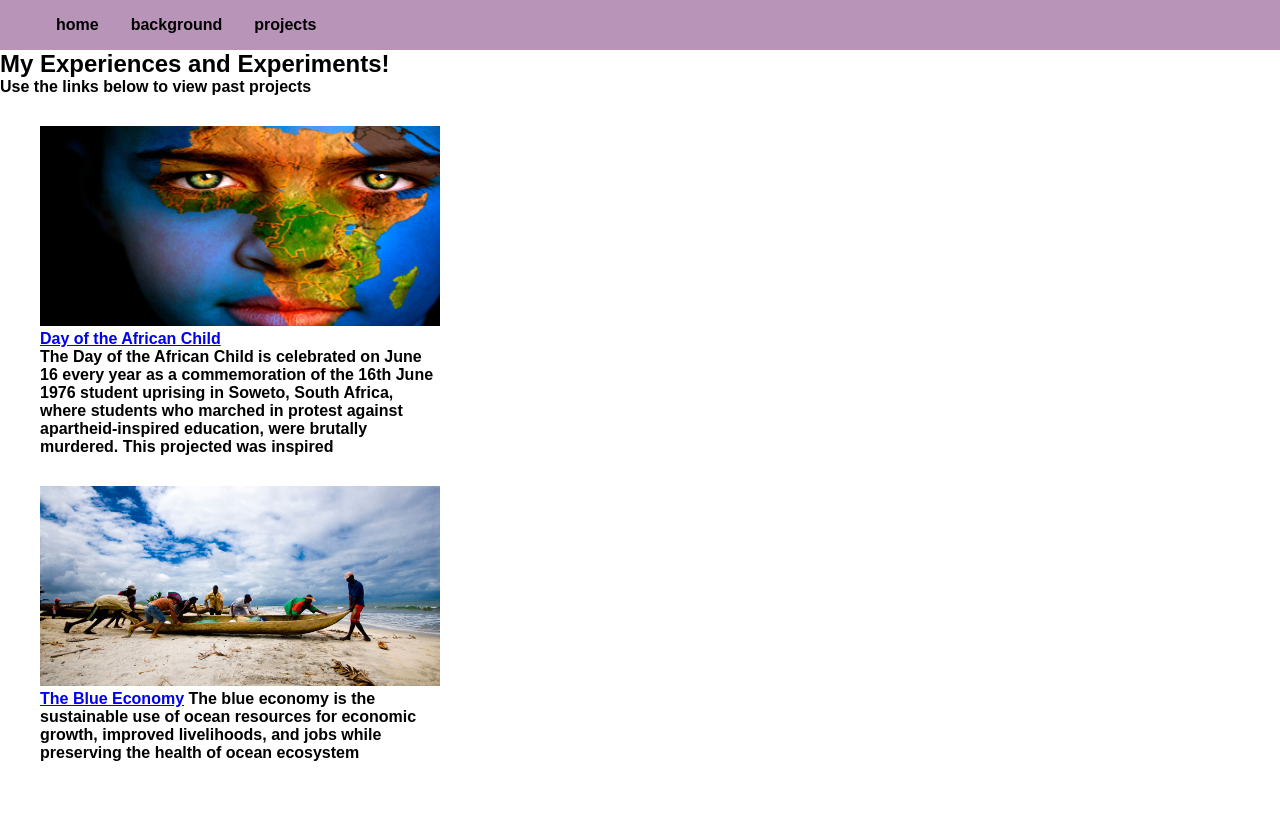
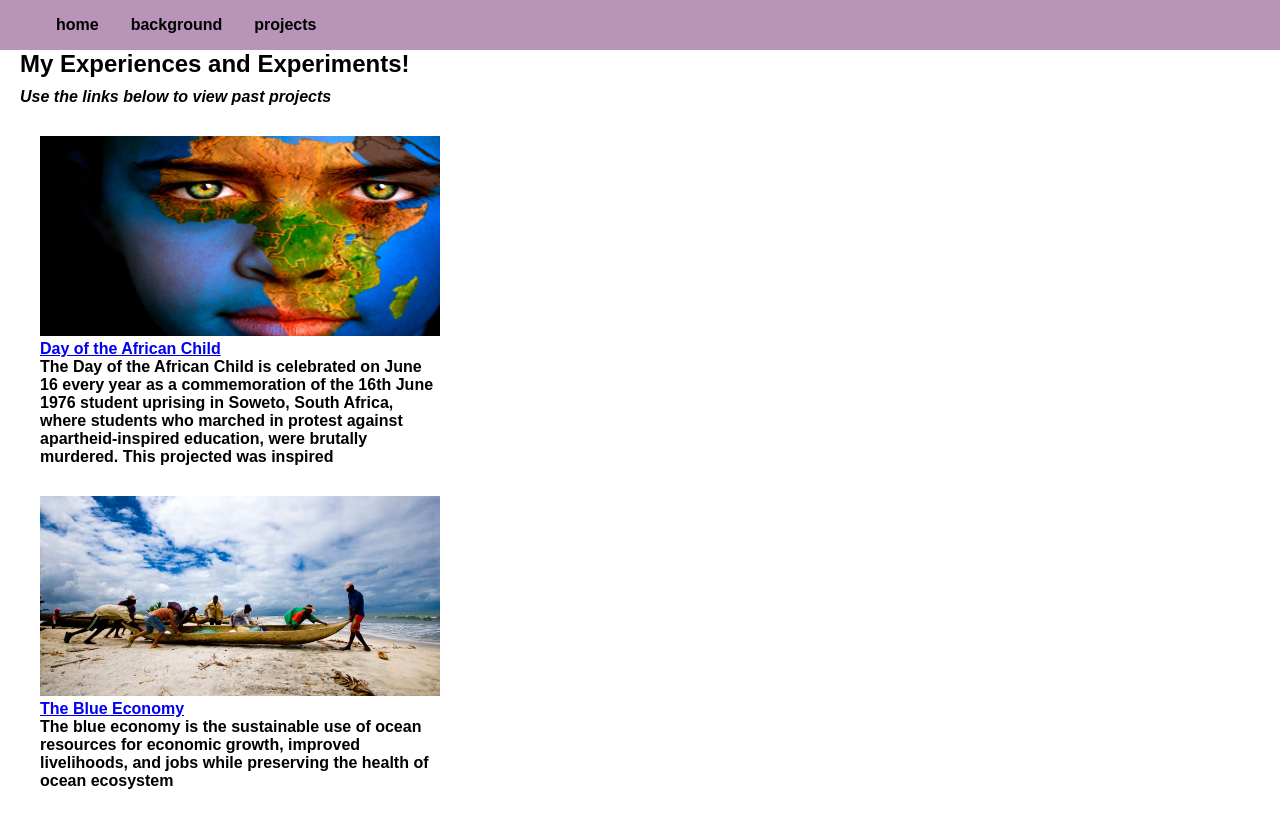
Before and after one commit to Limu2030/my-portfolio, a plain HTML site: page projects.html in a window 1280 px wide. Drawn offline with Linux system fonts and the light colour scheme.

Commit message:
aligned headings

```diff
--- a/projects.html
+++ b/projects.html
@@ -16,9 +16,11 @@
       </ul>
     </nav>
 
+
     <h2 class="heading">My Experiences and Experiments!</h2>
 
-    <p>Use the links below to view past projects</p>
+    <p class="heading2">Use the links below to view past projects</p>
+
     <ul class="projectitem">
 
         <li class="bacpic">
@@ -34,7 +36,8 @@
 
         <li class="bacpic">
           <img src="/img3.jpg" alt="fishermen">
-            <a href="https://www.bluemarinefoundation.com/the-sea-we-breathe/">The Blue Economy</a> The blue economy is the sustainable use of ocean resources for economic growth, improved livelihoods, and jobs while preserving the health of ocean ecosystem</p>
+            <a href="https://www.bluemarinefoundation.com/the-sea-we-breathe/">The Blue Economy</a> <br>
+            The blue economy is the sustainable use of ocean resources for economic growth, improved livelihoods, and jobs while preserving the health of ocean ecosystem</p>
 
 
         </li>
--- a/styles.css
+++ b/styles.css
@@ -20,6 +20,17 @@
   animation-iteration-count: infinite;
   animation-direction: alternate;
   animation-timing-function: ease-in-out;
+}
+.heading {
+  margin-bottom: 10px;
+  align-items: center;
+  margin-left: 20px;
+  font-style: initial;
+}
+.heading2 {
+  margin-left: 20px;
+  font-style: italic;
+  font-weight: lighter;
 }
 .projectitem {
   display: block;
```
